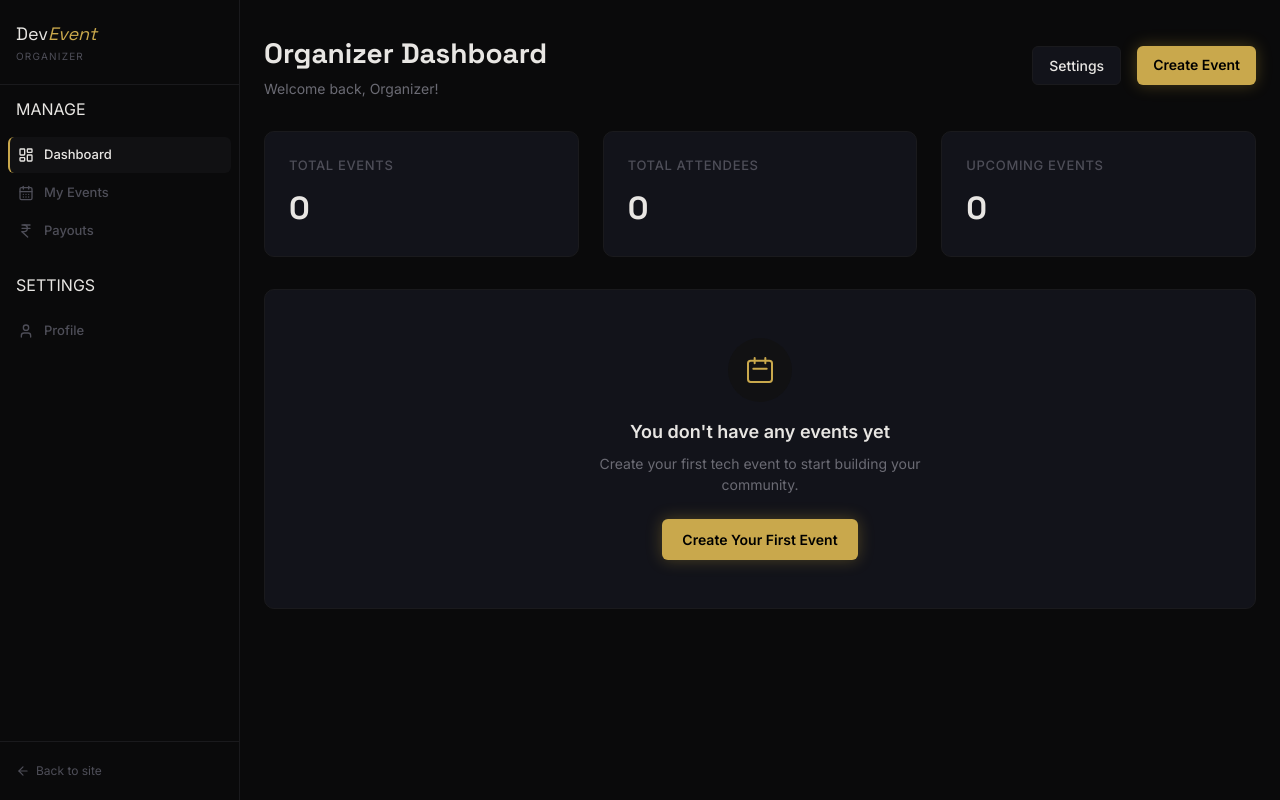
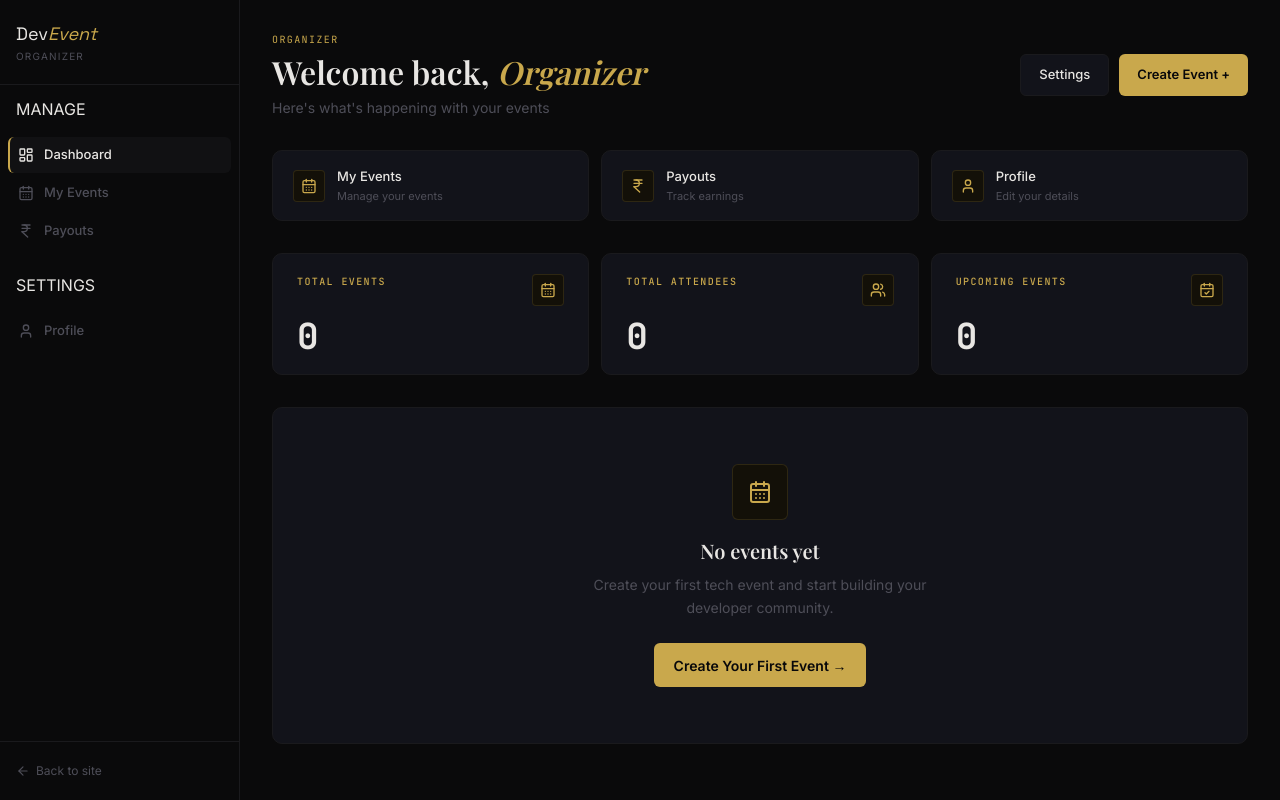
Before and after one commit to YashVarpe05/DevEvent, a Next.js app: page /organizer/dashboard in a window 1280 px wide. Built offline with nearby package versions, Linux system fonts and the light colour scheme; no server answers.

Commit message:
feat(ui): enhance organizer dashboard with quick actions and improved layout

```diff
--- a/app/organizer/dashboard/page.tsx
+++ b/app/organizer/dashboard/page.tsx
@@ -2,6 +2,7 @@ export const dynamic = 'force-dynamic';
 import React from "react";
 import Link from "next/link";
 import { auth } from "@/lib/auth";
+import { CalendarDays, Users, CalendarCheck, IndianRupee, User } from "lucide-react";
 
 export const metadata = {
 	title: "Organizer Dashboard | DevEvent",
@@ -9,105 +10,364 @@ export const metadata = {
 
 export default async function OrganizerDashboard() {
 	const session = await auth();
+	const firstName = session?.user?.name?.split(" ")[0] || "Organizer";
+
+	const statCards = [
+		{ label: "TOTAL EVENTS", value: "0", Icon: CalendarDays },
+		{ label: "TOTAL ATTENDEES", value: "0", Icon: Users },
+		{ label: "UPCOMING EVENTS", value: "0", Icon: CalendarCheck },
+	];
+
+	const quickActions = [
+		{
+			href: "/organizer/events",
+			Icon: CalendarDays,
+			title: "My Events",
+			subtitle: "Manage your events",
+		},
+		{
+			href: "/organizer/payouts",
+			Icon: IndianRupee,
+			title: "Payouts",
+			subtitle: "Track earnings",
+		},
+		{
+			href: "/organizer/settings/profile",
+			Icon: User,
+			title: "Profile",
+			subtitle: "Edit your details",
+		},
+	];
 
 	return (
-		<div style={{ padding: "32px 24px", maxWidth: "1200px", margin: "0 auto" }}>
-			<div className="flex justify-between items-center mb-8">
+		<div style={{ padding: "32px 32px 48px", maxWidth: "1100px" }}>
+			{/* SECTION 1 — Header */}
+			<div
+				style={{
+					display: "flex",
+					justifyContent: "space-between",
+					alignItems: "center",
+					marginBottom: "32px",
+					flexWrap: "wrap" as const,
+					gap: "16px",
+				}}
+			>
 				<div>
-					<h1 style={{ fontFamily: "var(--font-display)", fontSize: "28px", fontWeight: 600, color: "var(--text-primary)" }}>
-						Organizer Dashboard
+					<span
+						style={{
+							fontSize: "10px",
+							color: "var(--gold)",
+							textTransform: "uppercase",
+							letterSpacing: "0.14em",
+							fontFamily: "var(--font-mono)",
+							display: "block",
+							marginBottom: "6px",
+						}}
+					>
+						Organizer
+					</span>
+					<h1
+						style={{
+							fontFamily: "var(--font-serif)",
+							fontSize: "32px",
+							fontWeight: 600,
+							color: "var(--text-primary)",
+							lineHeight: 1.2,
+						}}
+					>
+						Welcome back,{" "}
+						<em style={{ color: "var(--gold)", fontStyle: "italic" }}>
+							{firstName}
+						</em>
 					</h1>
-					<p style={{ color: "var(--text-secondary)", fontSize: "14px", marginTop: "4px" }}>
-						Welcome back, {session?.user?.name || "Organizer"}!
+					<p
+						style={{
+							color: "var(--text-muted)",
+							fontSize: "14px",
+							marginTop: "6px",
+						}}
+					>
+						Here&apos;s what&apos;s happening with your events
 					</p>
 				</div>
-				<div className="flex gap-4">
+
+				<div style={{ display: "flex", gap: "10px" }}>
 					<Link
 						href="/organizer/settings/profile"
+						className="dash-btn-secondary"
 						style={{
-							padding: "8px 16px",
+							padding: "10px 18px",
 							background: "var(--bg-surface)",
 							border: "1px solid var(--border-dim)",
 							color: "var(--text-primary)",
 							borderRadius: "var(--radius-md)",
-							fontSize: "14px",
+							fontSize: "13px",
 							fontWeight: 500,
 							textDecoration: "none",
-							transition: "all 0.2s"
+							transition: "all 160ms ease",
+							display: "inline-flex",
+							alignItems: "center",
 						}}
-						onMouseEnter={(e) => e.currentTarget.style.background = "var(--bg-elevated)"}
-						onMouseLeave={(e) => e.currentTarget.style.background = "var(--bg-surface)"}
 					>
 						Settings
 					</Link>
 					<Link
 						href="/organizer/events/new"
+						className="dash-btn-gold"
 						style={{
-							padding: "8px 16px",
+							padding: "10px 18px",
 							background: "var(--gold)",
-							color: "#000",
+							color: "#08080A",
 							border: "none",
 							borderRadius: "var(--radius-md)",
-							fontSize: "14px",
+							fontSize: "13px",
 							fontWeight: 600,
 							textDecoration: "none",
-							boxShadow: "0 0 16px rgba(212, 175, 55, 0.3)",
-							transition: "all 0.2s"
+							transition: "all 160ms ease",
+							display: "inline-flex",
+							alignItems: "center",
 						}}
-						onMouseEnter={(e) => e.currentTarget.style.boxShadow = "0 0 24px rgba(212, 175, 55, 0.5)"}
-						onMouseLeave={(e) => e.currentTarget.style.boxShadow = "0 0 16px rgba(212, 175, 55, 0.3)"}
 					>
-						Create Event
+						Create Event +
 					</Link>
 				</div>
 			</div>
 
-			<div className="grid grid-cols-1 md:grid-cols-3 gap-6 mb-8">
-				<div style={{ padding: "24px", background: "var(--bg-surface)", border: "1px solid var(--border-dim)", borderRadius: "var(--radius-lg)" }}>
-					<h3 style={{ color: "var(--text-muted)", fontSize: "13px", fontWeight: 500, letterSpacing: "0.05em", textTransform: "uppercase", marginBottom: "8px" }}>Total Events</h3>
-					<p style={{ fontSize: "32px", fontWeight: 700, color: "var(--text-primary)", fontFamily: "var(--font-display)" }}>0</p>
-				</div>
-				<div style={{ padding: "24px", background: "var(--bg-surface)", border: "1px solid var(--border-dim)", borderRadius: "var(--radius-lg)" }}>
-					<h3 style={{ color: "var(--text-muted)", fontSize: "13px", fontWeight: 500, letterSpacing: "0.05em", textTransform: "uppercase", marginBottom: "8px" }}>Total Attendees</h3>
-					<p style={{ fontSize: "32px", fontWeight: 700, color: "var(--text-primary)", fontFamily: "var(--font-display)" }}>0</p>
-				</div>
-				<div style={{ padding: "24px", background: "var(--bg-surface)", border: "1px solid var(--border-dim)", borderRadius: "var(--radius-lg)" }}>
-					<h3 style={{ color: "var(--text-muted)", fontSize: "13px", fontWeight: 500, letterSpacing: "0.05em", textTransform: "uppercase", marginBottom: "8px" }}>Upcoming Events</h3>
-					<p style={{ fontSize: "32px", fontWeight: 700, color: "var(--text-primary)", fontFamily: "var(--font-display)" }}>0</p>
-				</div>
+			{/* SECTION 2 — Quick Actions */}
+			<div
+				style={{
+					display: "flex",
+					gap: "12px",
+					marginBottom: "32px",
+					flexWrap: "wrap" as const,
+				}}
+			>
+				{quickActions.map((action) => (
+					<Link
+						key={action.href}
+						href={action.href}
+						className="quick-action-card"
+						style={{
+							background: "var(--bg-surface)",
+							border: "1px solid var(--border-dim)",
+							borderRadius: "var(--radius-lg)",
+							padding: "16px 20px",
+							textDecoration: "none",
+							display: "flex",
+							alignItems: "center",
+							gap: "12px",
+							flex: 1,
+							minWidth: "180px",
+							transition: "all 160ms ease",
+							cursor: "pointer",
+						}}
+					>
+						<div
+							style={{
+								width: "32px",
+								height: "32px",
+								background: "var(--gold-subtle)",
+								border: "1px solid rgba(201,168,76,0.15)",
+								borderRadius: "4px",
+								display: "flex",
+								alignItems: "center",
+								justifyContent: "center",
+								flexShrink: 0,
+							}}
+						>
+							<action.Icon size={16} style={{ color: "var(--gold)" }} />
+						</div>
+						<div>
+							<div
+								style={{
+									fontSize: "13px",
+									fontWeight: 500,
+									color: "var(--text-primary)",
+								}}
+							>
+								{action.title}
+							</div>
+							<div
+								style={{
+									fontSize: "11px",
+									color: "var(--text-muted)",
+									marginTop: "1px",
+								}}
+							>
+								{action.subtitle}
+							</div>
+						</div>
+					</Link>
+				))}
 			</div>
 
-			<div style={{ background: "var(--bg-surface)", border: "1px solid var(--border-dim)", borderRadius: "var(--radius-lg)", padding: "48px", textAlign: "center" }}>
-				<div style={{ width: "64px", height: "64px", background: "var(--bg-elevated)", color: "var(--gold)", borderRadius: "50%", display: "flex", alignItems: "center", justifyContent: "center", margin: "0 auto 16px" }}>
-					<svg className="w-8 h-8" fill="none" viewBox="0 0 24 24" stroke="currentColor">
-						<path strokeLinecap="round" strokeLinejoin="round" strokeWidth={1.5} d="M8 7V3m8 4V3m-9 8h10M5 21h14a2 2 0 002-2V7a2 2 0 00-2-2H5a2 2 0 00-2 2v12a2 2 0 002 2z" />
-					</svg>
+			{/* SECTION 3 — Stats Grid */}
+			<div
+				className="stats-grid"
+				style={{
+					display: "grid",
+					gridTemplateColumns: "repeat(3, 1fr)",
+					gap: "12px",
+					marginBottom: "32px",
+				}}
+			>
+				{statCards.map((stat) => (
+					<div
+						key={stat.label}
+						className="stat-card"
+						style={{
+							background: "var(--bg-surface)",
+							border: "1px solid var(--border-dim)",
+							borderRadius: "var(--radius-lg)",
+							padding: "20px 24px",
+							transition: "all 200ms ease",
+						}}
+					>
+						<div
+							style={{
+								display: "flex",
+								justifyContent: "space-between",
+								alignItems: "flex-start",
+							}}
+						>
+							<span
+								style={{
+									fontSize: "10px",
+									textTransform: "uppercase",
+									color: "var(--gold)",
+									letterSpacing: "0.14em",
+									fontFamily: "var(--font-mono)",
+									fontWeight: 500,
+								}}
+							>
+								{stat.label}
+							</span>
+							<div
+								style={{
+									width: "32px",
+									height: "32px",
+									background: "var(--gold-subtle)",
+									border: "1px solid rgba(201,168,76,0.15)",
+									borderRadius: "4px",
+									display: "flex",
+									alignItems: "center",
+									justifyContent: "center",
+								}}
+							>
+								<stat.Icon size={16} style={{ color: "var(--gold)" }} />
+							</div>
+						</div>
+						<div
+							style={{
+								fontFamily: "var(--font-mono)",
+								fontSize: "36px",
+								fontWeight: 600,
+								color: "var(--text-primary)",
+								marginTop: "12px",
+								lineHeight: 1,
+							}}
+						>
+							{stat.value}
+						</div>
+					</div>
+				))}
+			</div>
+
+			{/* SECTION 4 — Empty State */}
+			<div
+				style={{
+					background: "var(--bg-surface)",
+					border: "1px solid var(--border-dim)",
+					borderRadius: "var(--radius-lg)",
+					padding: "56px 24px",
+					textAlign: "center",
+				}}
+			>
+				<div
+					style={{
+						width: "56px",
+						height: "56px",
+						background: "var(--gold-subtle)",
+						border: "1px solid rgba(201,168,76,0.15)",
+						borderRadius: "var(--radius-md)",
+						display: "flex",
+						alignItems: "center",
+						justifyContent: "center",
+						margin: "0 auto 16px",
+					}}
+				>
+					<CalendarDays size={24} style={{ color: "var(--gold)" }} />
 				</div>
-				<h3 style={{ fontSize: "18px", fontWeight: 600, color: "var(--text-primary)", marginBottom: "8px" }}>You don't have any events yet</h3>
-				<p style={{ color: "var(--text-secondary)", maxWidth: "380px", margin: "0 auto 24px", fontSize: "14px" }}>
-					Create your first tech event to start building your community.
+
+				<h3
+					style={{
+						fontFamily: "var(--font-serif)",
+						fontSize: "20px",
+						fontWeight: 600,
+						color: "var(--text-primary)",
+						marginBottom: "8px",
+					}}
+				>
+					No events yet
+				</h3>
+				<p
+					style={{
+						color: "var(--text-muted)",
+						fontSize: "14px",
+						marginBottom: "24px",
+						maxWidth: "340px",
+						margin: "0 auto 24px",
+						lineHeight: 1.6,
+					}}
+				>
+					Create your first tech event and start building your developer
+					community.
 				</p>
+
 				<Link
 					href="/organizer/events/new"
+					className="dash-btn-gold"
 					style={{
-						padding: "10px 20px",
+						height: "44px",
+						padding: "0 20px",
 						background: "var(--gold)",
-						color: "#000",
+						color: "#08080A",
 						border: "none",
 						borderRadius: "var(--radius-md)",
 						fontSize: "14px",
 						fontWeight: 600,
 						textDecoration: "none",
 						display: "inline-flex",
-						boxShadow: "0 0 16px rgba(212, 175, 55, 0.3)",
-						transition: "all 0.2s"
+						alignItems: "center",
+						transition: "background 160ms ease",
 					}}
-					onMouseEnter={(e) => e.currentTarget.style.boxShadow = "0 0 24px rgba(212, 175, 55, 0.5)"}
-					onMouseLeave={(e) => e.currentTarget.style.boxShadow = "0 0 16px rgba(212, 175, 55, 0.3)"}
 				>
-					Create Your First Event
+					Create Your First Event →
 				</Link>
 			</div>
+
+			<style>{`
+				.dash-btn-secondary:hover {
+					background: var(--bg-elevated) !important;
+					border-color: var(--border) !important;
+				}
+				.dash-btn-gold:hover {
+					background: #DFC06E !important;
+				}
+				.quick-action-card:hover {
+					border-color: var(--border-bright) !important;
+					transform: translateY(-1px);
+				}
+				.stat-card:hover {
+					border-color: var(--border-bright) !important;
+					transform: translateY(-1px);
+				}
+				@media (max-width: 768px) {
+					.stats-grid {
+						grid-template-columns: 1fr !important;
+					}
+				}
+			`}</style>
 		</div>
 	);
 }
```
